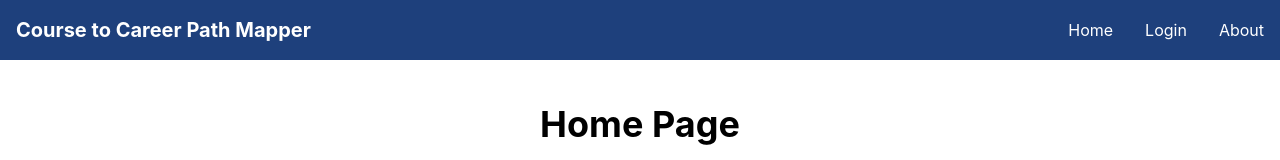
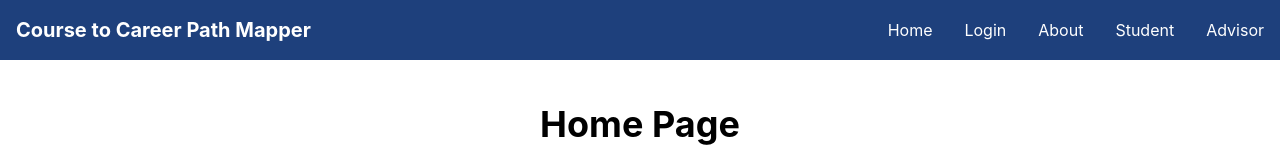
Before and after one commit to GoldenDiamondPE/C2CM, a React (Vite) app in the folder client/: page / in a window 1280 px wide. Shown: the top 160 px of the page. Built offline with nearby package versions, Linux system fonts and the light colour scheme; no server answers.

Commit message:
Student Advisor Files

```diff
--- a/client/src/layouts/RootLayout.tsx
+++ b/client/src/layouts/RootLayout.tsx
@@ -11,6 +11,8 @@ export default function RootLayout() {
             <Link to="/" className="hover:text-psuPugh">Home</Link>
             <Link to="/login" className="hover:text-psuPugh">Login</Link>
             <Link to="/about" className="hover:text-psuPugh">About</Link>
+            <Link to="/student" className="hover:text-psuPugh">Student</Link>
+            <Link to="/advisor" className="hover:text-psuPugh">Advisor</Link>
           </div>
         </nav>
       </header>
--- /dev/null
+++ b/client/src/pages/Advisor.tsx
@@ -0,0 +1,13 @@
+import { Helmet } from 'react-helmet-async';
+
+export default function Home() {
+  return (
+    <div>
+      <Helmet>
+        <title>Advisor | C2CM</title>
+      </Helmet>
+      <h1 className='text-center text-4xl font-bold mb-5'>Advisor</h1>
+
+    </div>
+  );
+}
--- /dev/null
+++ b/client/src/pages/Student.tsx
@@ -0,0 +1,13 @@
+import { Helmet } from 'react-helmet-async';
+
+export default function Home() {
+  return (
+    <div>
+      <Helmet>
+        <title>Student | C2CM</title>
+      </Helmet>
+      <h1 className='text-center text-4xl font-bold mb-5'>Student</h1>
+
+    </div>
+  );
+}
```
Also changed, not shown: client/src/App.tsx (+7 -0 lines).
